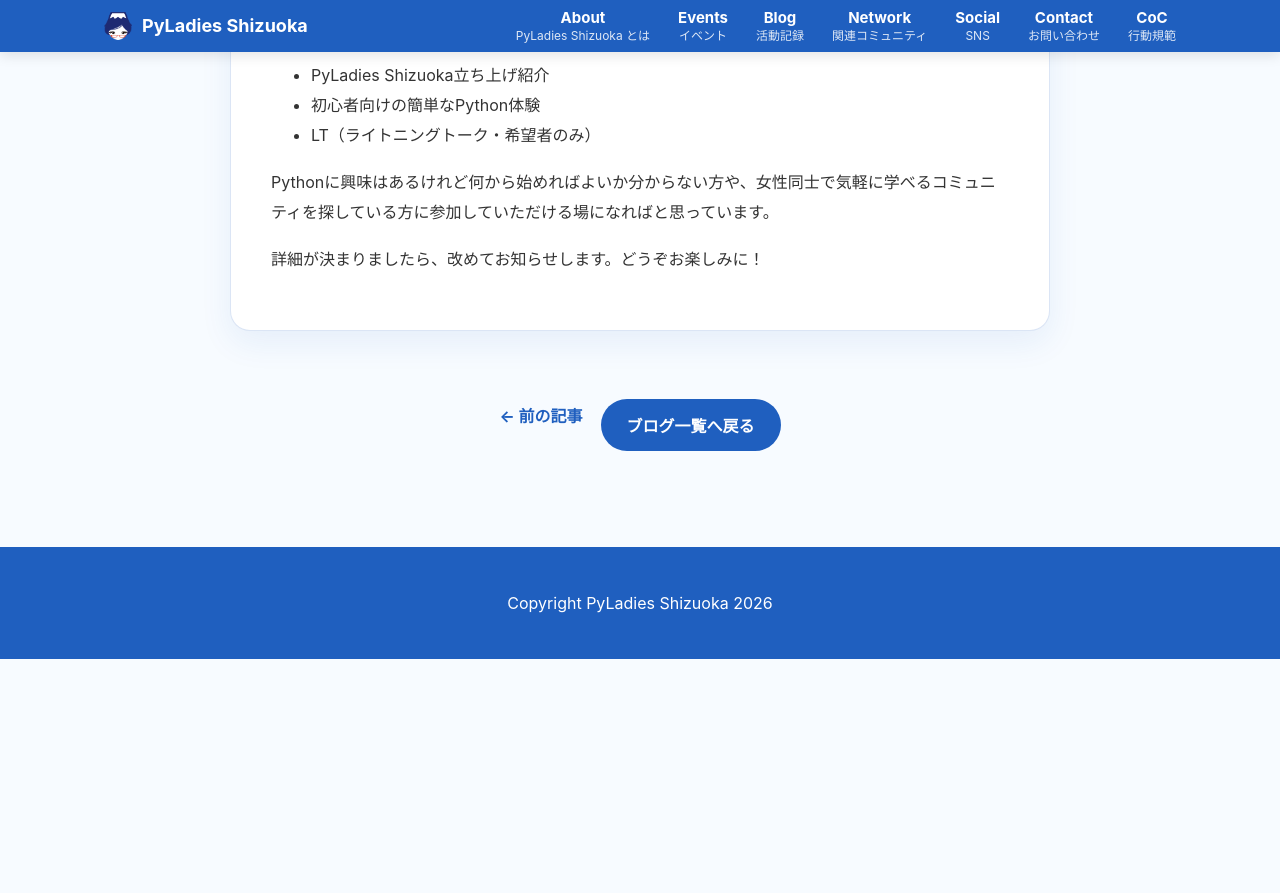
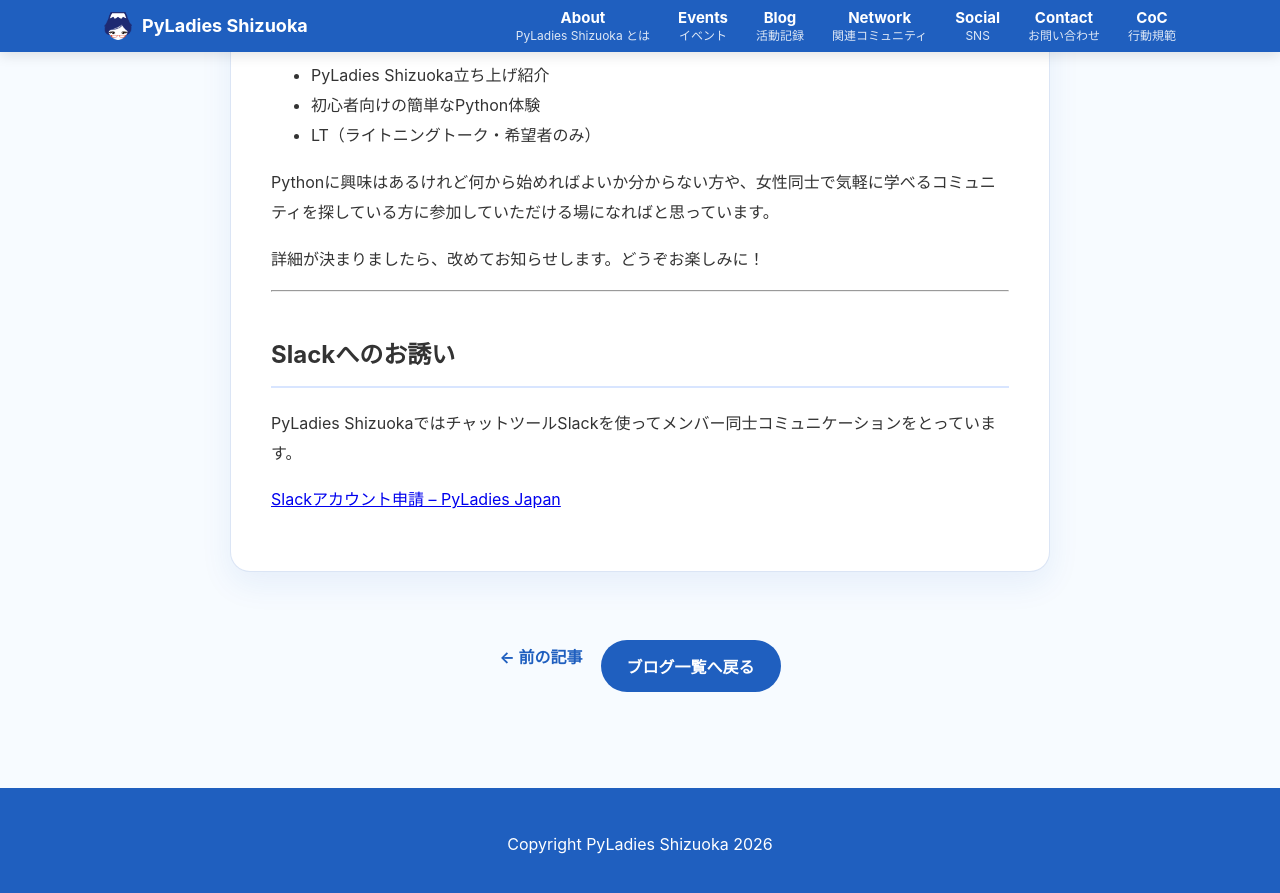
Before and after one commit to PyLadiesShizuoka/pyladiesshizuoka.github.io, a Jekyll site: the page built from _posts/2026-04-09-firstevent-planning.md, in a window 1280 px wide and 900 px high, scrolled down 924 px. Shown: the top 893 px of the window. Built offline with Jekyll 4.4.1, drawn with Linux system fonts in a browser that asks for light colours; before the commit the page ends 1583 px from its top, so only the background shows below that.

Commit message:
Add Slack invitation section to event planning post
Added a section inviting members to join the Slack channel for communication.

```diff
--- a/_posts/2026-04-09-firstevent-planning.md
+++ b/_posts/2026-04-09-firstevent-planning.md
@@ -27,3 +27,10 @@ PyLadies Shizuokaでは、現在第1回イベントの開催に向けて準備
 Pythonに興味はあるけれど何から始めればよいか分からない方や、女性同士で気軽に学べるコミュニティを探している方に参加していただける場になればと思っています。
 
 詳細が決まりましたら、改めてお知らせします。どうぞお楽しみに！
+
+---
+## Slackへのお誘い
+
+PyLadies ShizuokaではチャットツールSlackを使ってメンバー同士コミュニケーションをとっています。
+
+[Slackアカウント申請 – PyLadies Japan](https://docs.google.com/forms/d/e/1FAIpQLSelRdBGus7o6MsijTZiTt1kFAoFYQlwYgrBPQOrGVwGlAmHNg/viewform)
```
